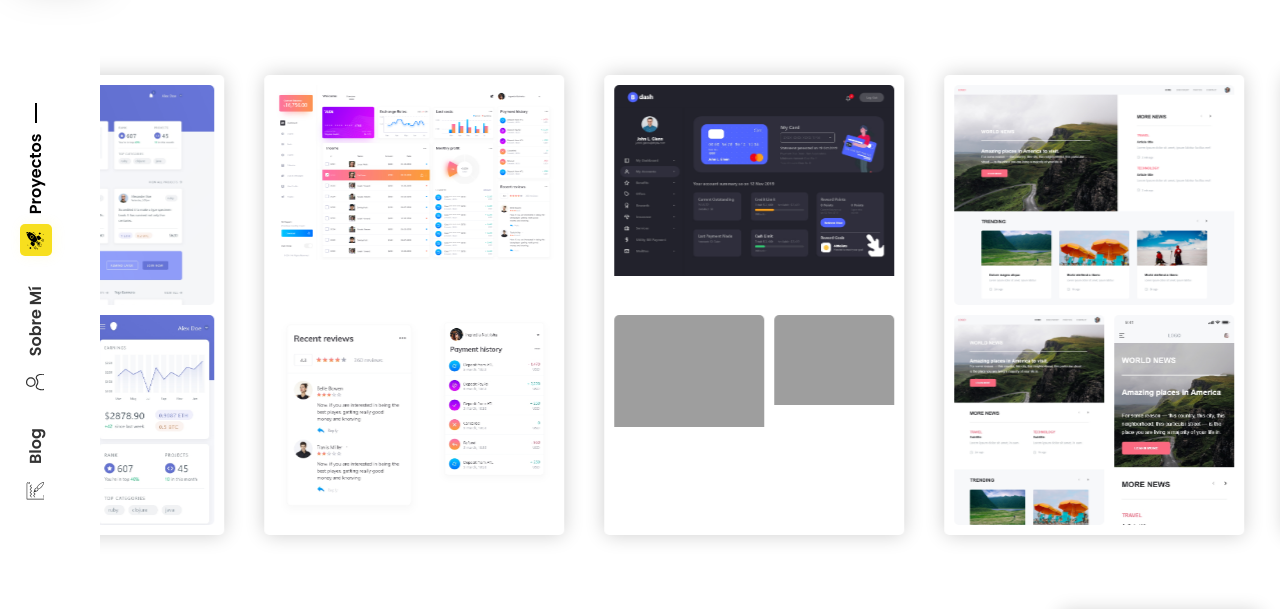
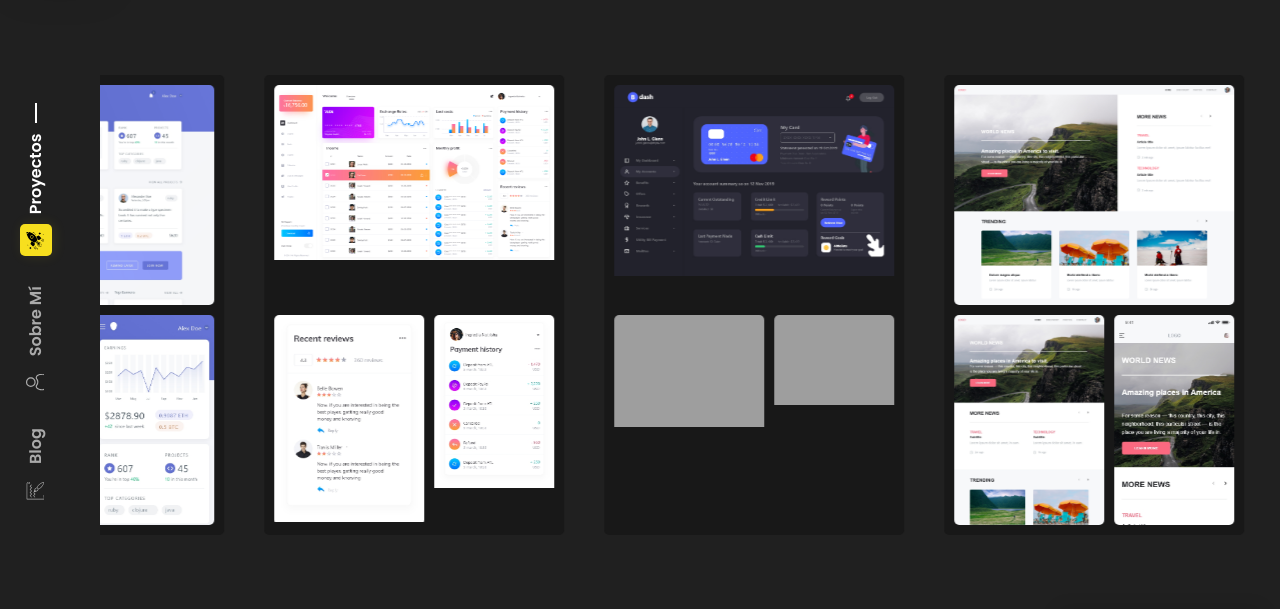
Before and after one commit to ValentinoT/Portfolio, a Gatsby site: page / in a window 1280 px wide. Shown: the part 117-726 px from the top of the page. Built offline with nearby package versions, Linux system fonts and the light colour scheme; Gatsby itself is replaced by a stand-in of ours; grey boxes are pictures that could not be loaded.

Commit message:
Tema oscuro establecido por defecto

```diff
--- a/src/hooks/useTheme.js
+++ b/src/hooks/useTheme.js
@@ -4,14 +4,15 @@ export const useTheme = () => {
   const [theme, setTheme] = useState('light')
 
   useEffect(() => {
-    const themeOS = window.matchMedia && window.matchMedia('(prefers-color-scheme: dark)').matches
-      ? 'dark'
-      : 'light'
+    // const themeOS = window.matchMedia && window.matchMedia('(prefers-color-scheme: dark)').matches
+    //   ? 'dark'
+    //   : 'light'
 
     const localTheme = window.localStorage.getItem('theme')
 
-    themeOS && !localTheme
-      ? setTheme(themeOS)
+    // themeOS &&
+    !localTheme
+      ? setTheme('dark')
       : localTheme && setTheme(localTheme)
   }, [])
 
```
